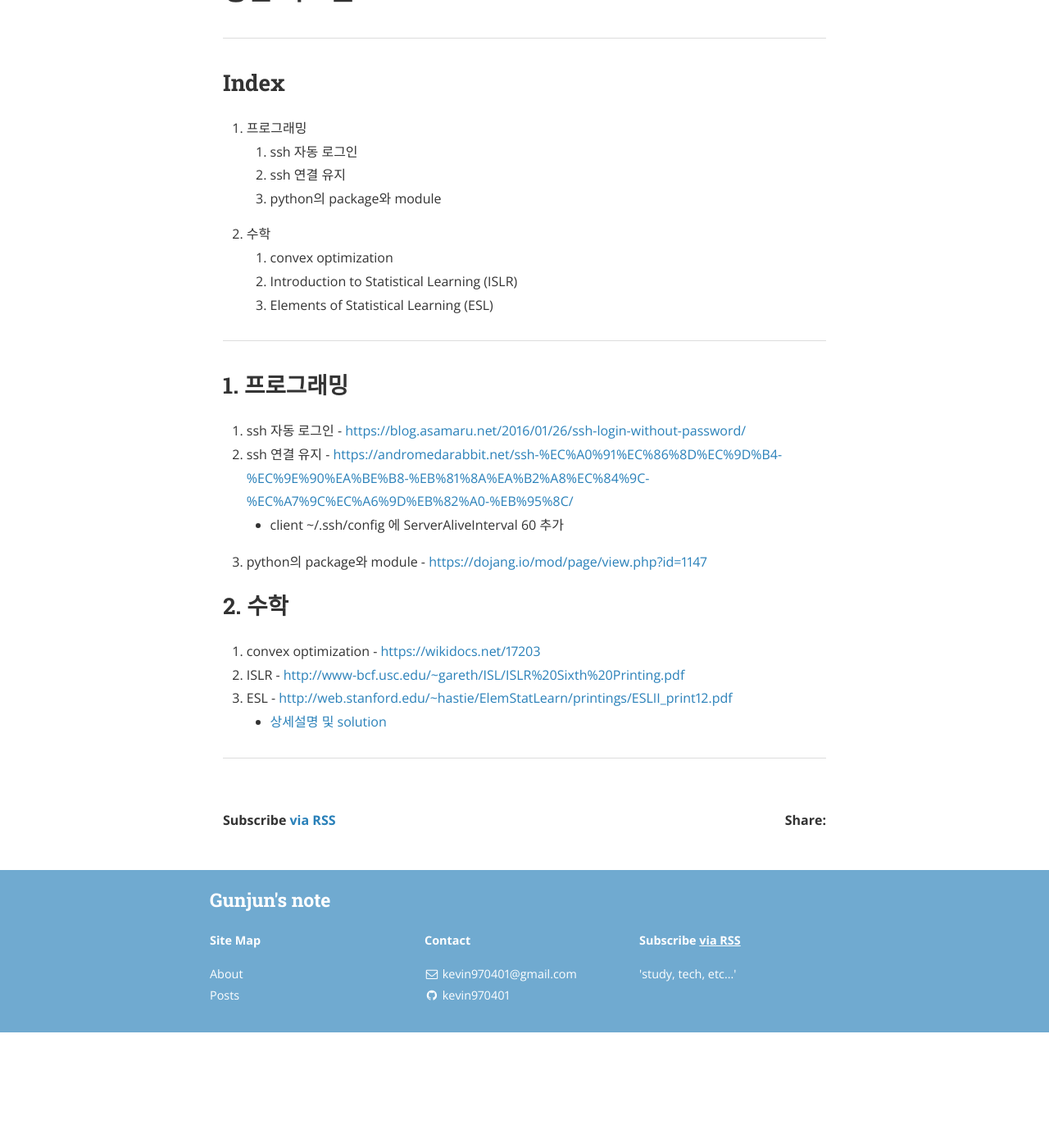
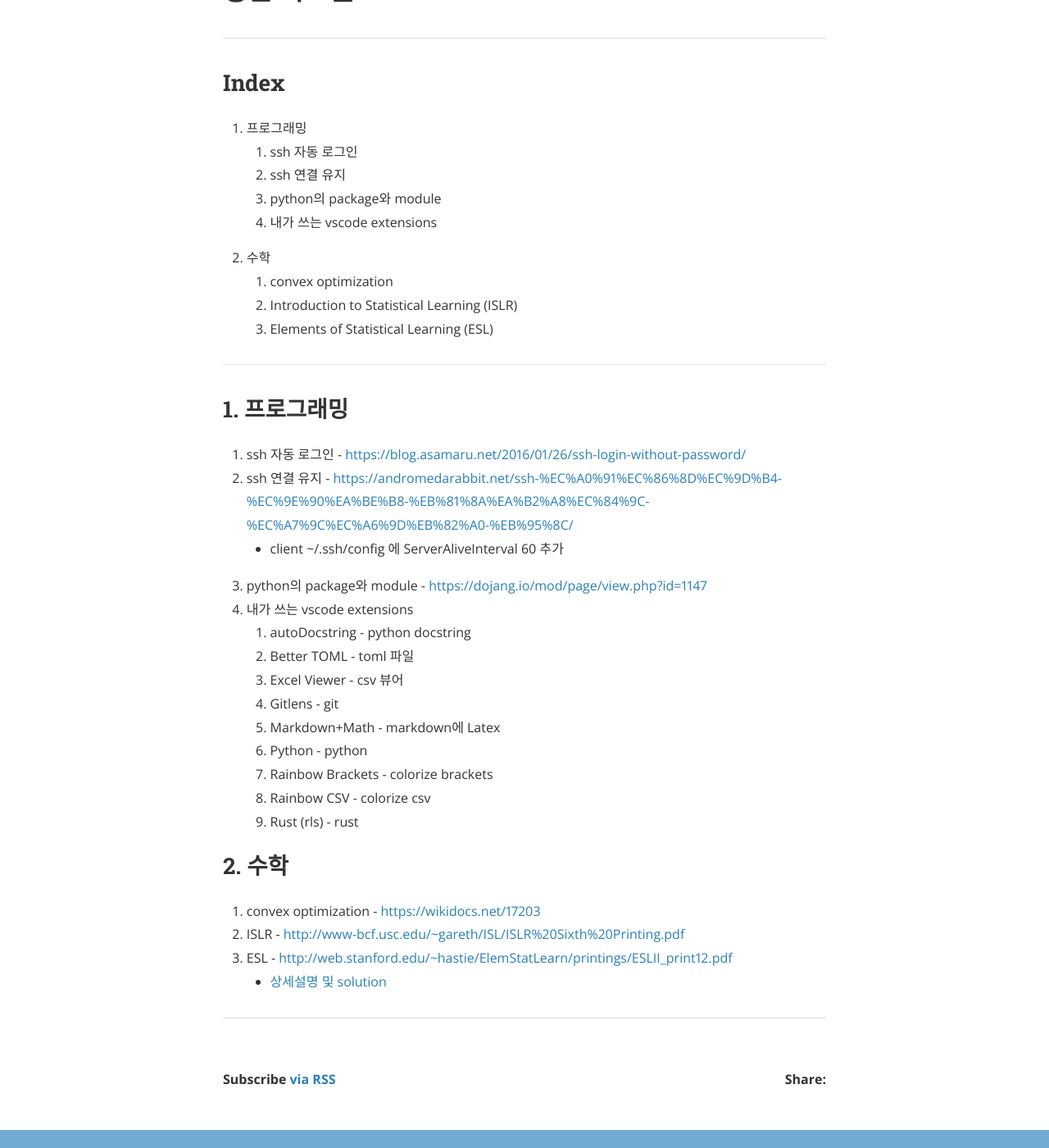
Before and after one commit to kevin970401/kevin970401.github.io, a Jekyll site: the page built from _posts/2018-11-20-good-material.md, in a window 1280 px wide and 1400 px high, scrolled down 382 px. Shown: the whole window at 82% size. Built offline with Jekyll 4.4.1, drawn with Linux system fonts in a browser that asks for light colours; nearby versions of some CDN libraries; before the commit the page ends 1641 px from its top, so only the background shows below that.

Commit message:
vscode extensions:fire:

```diff
--- a/_posts/2018-11-20-good-material.md
+++ b/_posts/2018-11-20-good-material.md
@@ -15,6 +15,7 @@ author: lee gunjun
     1. ssh 자동 로그인
     2. ssh 연결 유지
     3. python의 package와 module
+    4. 내가 쓰는 vscode extensions
 
 2. 수학
     1. convex optimization
@@ -29,6 +30,16 @@ author: lee gunjun
 2. ssh 연결 유지 - <https://andromedarabbit.net/ssh-%EC%A0%91%EC%86%8D%EC%9D%B4-%EC%9E%90%EA%BE%B8-%EB%81%8A%EA%B2%A8%EC%84%9C-%EC%A7%9C%EC%A6%9D%EB%82%A0-%EB%95%8C/>
     * client ~/.ssh/config 에 ServerAliveInterval 60 추가
 3. python의 package와 module - <https://dojang.io/mod/page/view.php?id=1147>
+4. 내가 쓰는 vscode extensions
+    1. autoDocstring - python docstring
+    2. Better TOML - toml 파일
+    3. Excel Viewer - csv 뷰어
+    4. Gitlens - git
+    5. Markdown+Math - markdown에 Latex
+    6. Python - python
+    7. Rainbow Brackets - colorize brackets
+    8. Rainbow CSV - colorize csv
+    9. Rust (rls) - rust
 
 ## 2. 수학
 
```
